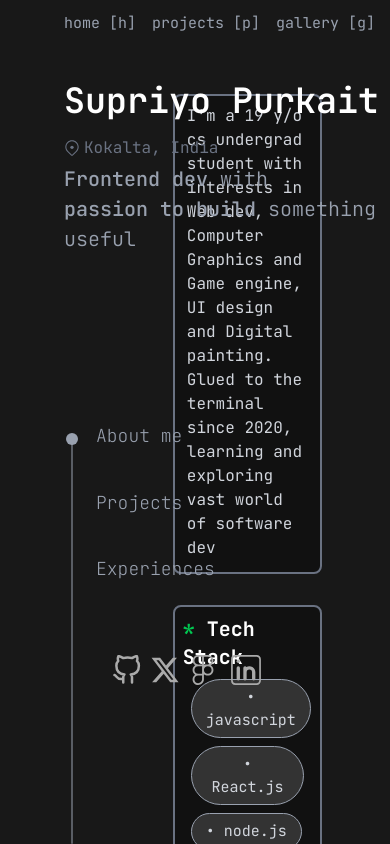
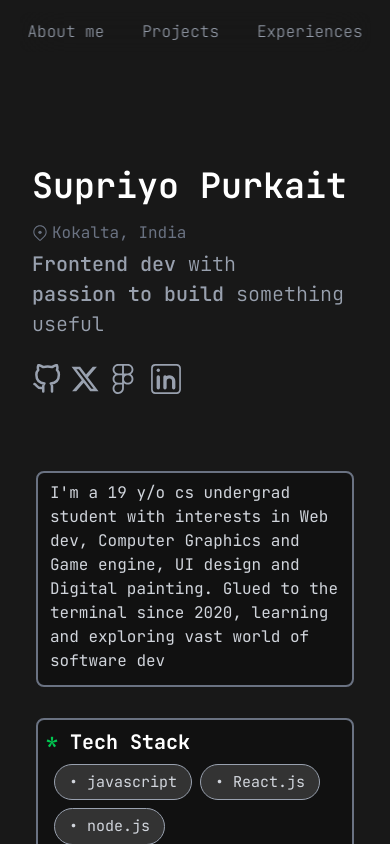
Before and after one commit to quantum2code/my-portfolio, a React (Vite) app: page / in a window 390 px wide. Shown: the top 844 px of the page. Built offline with nearby package versions, Linux system fonts and the light colour scheme; a web font is replaced by a local one.

Commit message:
made it resposive

```diff
--- a/src/App.jsx
+++ b/src/App.jsx
@@ -5,6 +5,7 @@ import BottomSection from "./components/BottomSection";
 import Chips from "./components/Chips";
 import { chipsConstructor } from "./utils/chipsConstructor";
 
+const mobileSceenLogic = "[@media(min-height:650px)]";
 const techStackObj = {
   lang: ["javascript", "React.js", "node.js"],
   utils: ["Vim", "Linux"],
@@ -15,23 +16,23 @@ function App() {
 
   return (
     <>
-      <div className="flex mx-[4rem]">
-        <div className="h-screen w-[max(40%,30rem)]">
-          <div className=" fixed flex gap-4 text-gray-400 text-[15px] mt-3">
+      <div className="flex flex-col mx-[2rem] sm:flex-row sm:mx-[4rem] gap-[4rem]">
+        <div className="sm:h-screen sm:w-[max(40%,20rem)]">
+          <div className={`hidden sm:fixed sm:flex gap-4 text-gray-400 text-[15px] mt-3`}>
             <a>{`home [h]`}</a>
             <a>{`projects [p]`}</a>
             <a>{`gallery [g]`}</a>
           </div>
-          <div className="fixed h-full flex flex-col justify-between gap-[1rem]">
+          <div className={`sm:fixed h-full flex flex-col justify-between gap-[1rem]`}>
             <HeroHeading />
             <BottomSection sectionRefs={sectionRefs} />
           </div>
         </div>
-        <div className="w-[60%] gap-1 flex flex-col h-fit">
+        <div className="sm:w-[60%] gap-1 flex flex-col h-fit">
           <div
             id="sec1"
             ref={(el) => (sectionRefs.current[0] = el)}
-            className="flex flex-col gap-[23px] pt-[90px]"
+            className="flex flex-col gap-[23px] sm:pt-[90px]"
           >
             <Card
               hideTitle={true}
@@ -88,6 +89,9 @@ function App() {
               }
             />
           </div>
+          <div className="h-[10rem] text-gray-600 flex items-center justify-center">
+            {":)"}
+          </div>
         </div>
       </div>
     </>
--- a/src/components/HeroHeading.tsx
+++ b/src/components/HeroHeading.tsx
@@ -4,7 +4,7 @@ import { GoLocation } from "react-icons/go";
 
 function HeroHeading() {
   return (
-    <div className="flex flex-col items-start w-full pt-[75px]">
+    <div className="flex flex-col items-start sm:w-full pt-[10rem] sm:pt-[75px]">
       {/* <h1 className="text-[30px] text-gray-500">I'm</h1> */}
       <h1 className="text-[35px] mb-1 font-semibold">Supriyo Purkait</h1>
       <div className="flex gap-1 py-1 text-gray-500 items-center">
--- a/src/components/Sections.jsx
+++ b/src/components/Sections.jsx
@@ -37,12 +37,12 @@ function Sections({ sectionRefs , animationEnabled = false}) {
 
 
   return (
-    <div className="flex flex-col h-[10rem] justify-between m-0">
+    <div className="w-[90%] fixed left-1/2 translate-x-[-50%] sm:translate-x-0 top-3 sm:static flex sm:flex-col sm:h-[10rem] justify-between backdrop-blur-xl rounded-xl">
       {sections.map((sec, index) => (
         <a
           key={index}
           href={`#sec${index+1}`}
-          className={`text-[18px] font-extralight p-0 transition-transform origin-left duration-250 ease-in-out ${
+          className={`sm:text-[18px] font-extralight p-2 transition-transform origin-left duration-250 ease-in-out ${
             visibleSec === index && animationEnabled
               ? " scale-120 text-gray-50"
               : "text-gray-400 scale-100"
--- a/src/components/Slider.jsx
+++ b/src/components/Slider.jsx
@@ -18,7 +18,7 @@ function Slider() {
 
 
   return (
-    <div className="w-[2rem] relative left-[-0.5rem]">
+    <div className="w-[2rem] relative left-[-0.5rem] hidden sm:block">
       <div className="h-[calc(10rem-30px)] w-full relative top-[17px]">
         <div
           className="absolute left-[50%] rounded-[100%] bg-gray-400 w-[12px] h-[12px] translate-[-50%] z-10"
--- a/src/components/Socials.jsx
+++ b/src/components/Socials.jsx
@@ -33,7 +33,7 @@ const socials = [
 
 function Socials() {
   return (
-    <div className="[@media(max-height:650px)]:hidden flex h-[3rem] w-full gap-[0.5rem] pl-[1rem] justify-start items-center">
+    <div className="flex h-[3rem] w-full gap-[0.5rem] sm:pl-[1rem] justify-start items-center">
       {
         socials.map((social)=>(
           <a
@@ -42,7 +42,7 @@ function Socials() {
           rel="noopener noreferrer"
           aria-label={social.siteName}
           >
-            {React.cloneElement(social.logo,{color:"#aaaaaa"})}
+            {React.cloneElement(social.logo,{color:"#99a1af"})}
           </a>
         ))
       }
```
